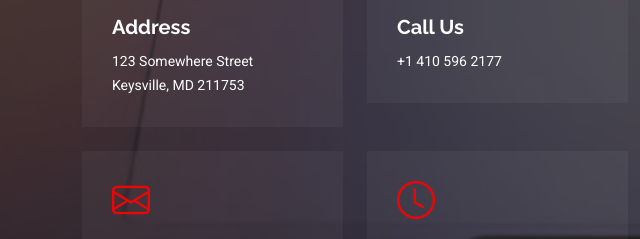
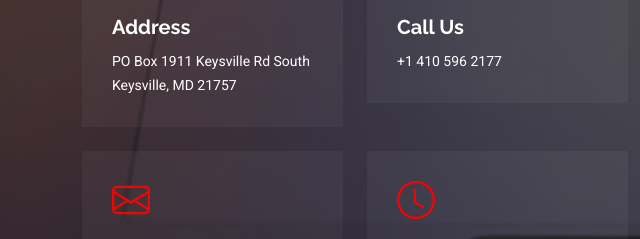
Before and after one commit to digituel/digituel-website-pub, a plain HTML site: page index.html in a window 1280 px wide. Shown: the part 1285-1524 px from the top of the page, 0-640 px from the left. Drawn offline with Linux system fonts and the light colour scheme.

Commit message:
tweaked address

```diff
--- a/index.html
+++ b/index.html
@@ -162,8 +162,8 @@
                 <div class="info-item" data-aos="fade" data-aos-delay="200">
                   <i class="bi bi-geo-alt"></i>
                   <h3>Address</h3>
-                  <p>123 Somewhere Street</p>
-                  <p>Keysville, MD 211753</p>
+                  <p>PO Box 1911 Keysville Rd South</p>
+                  <p>Keysville, MD 21757</p>
                 </div>
               </div><!-- End Info Item -->
 
```
